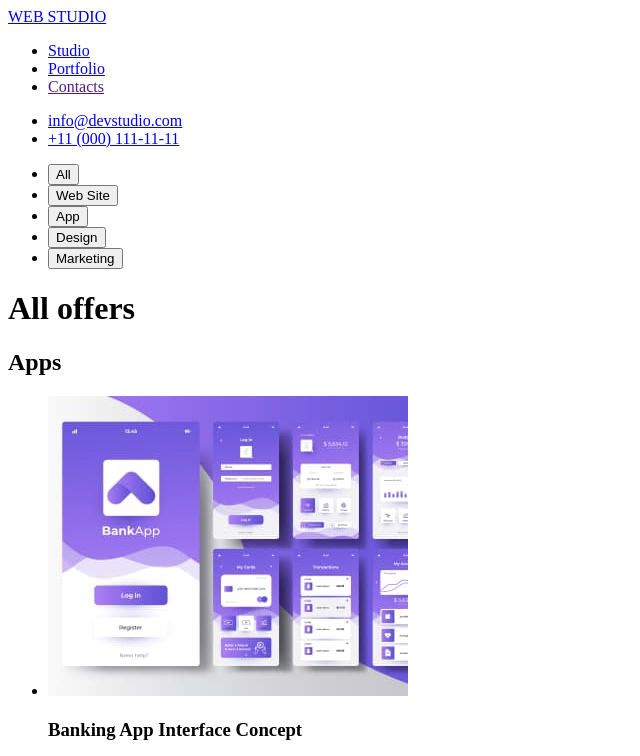
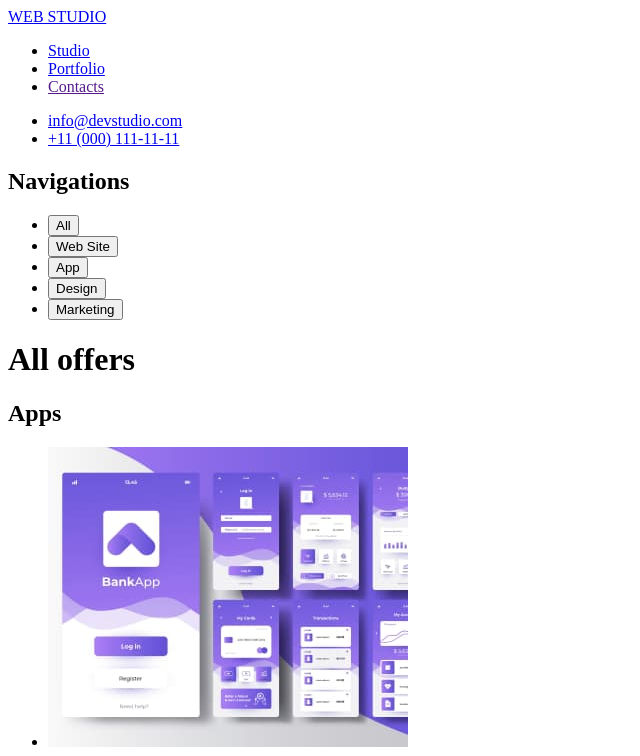
Before and after one commit to Bogdan1993Serebriakov/goit-markup-hw-02, a plain HTML site: page portfolio.html in a window 1280 px wide. Shown: the top 756 px of the page, without its empty margins (0-640 px from the left). Drawn offline with Linux system fonts and the light colour scheme.

Commit message:
add h2 navigations

```diff
--- a/portfolio.html
+++ b/portfolio.html
@@ -31,6 +31,7 @@
     <main>
         <!-- sections filters - button -->
       <section>
+        <h2>Navigations</h2>
         <ul>
           <li><button type="button">All</button></li>
           <li><button type="button">Web Site</button></li>
```
